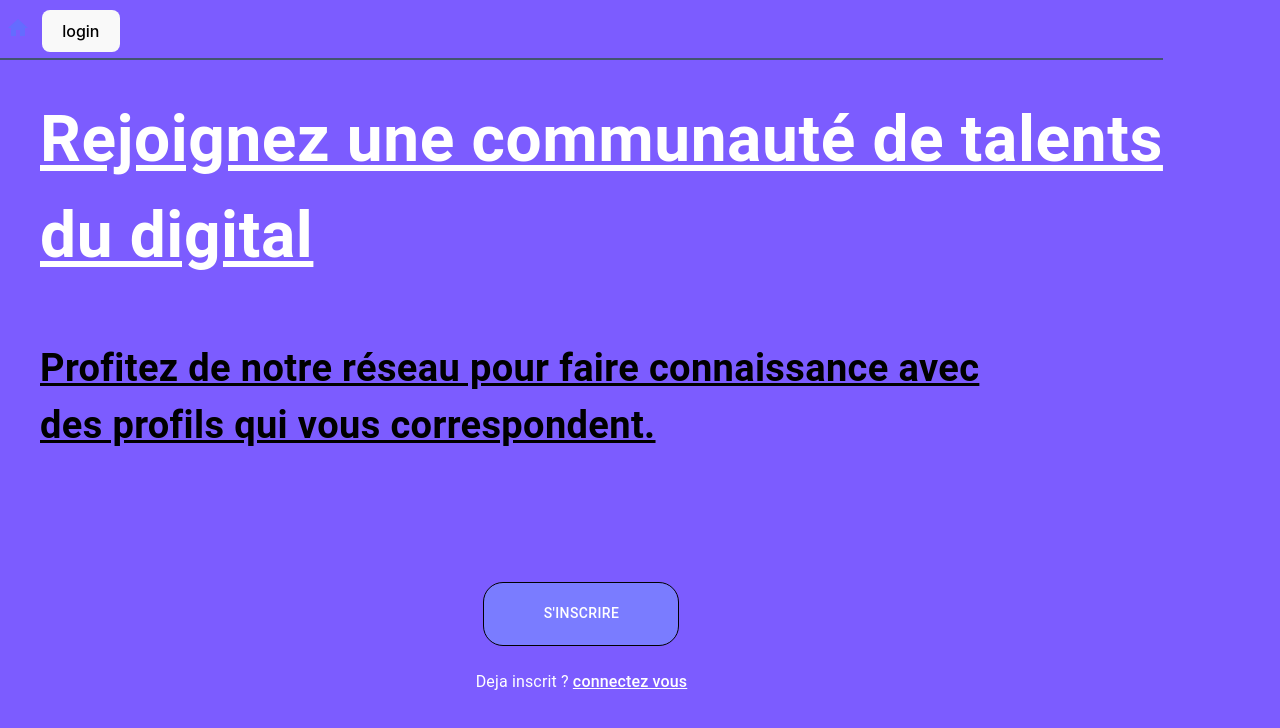
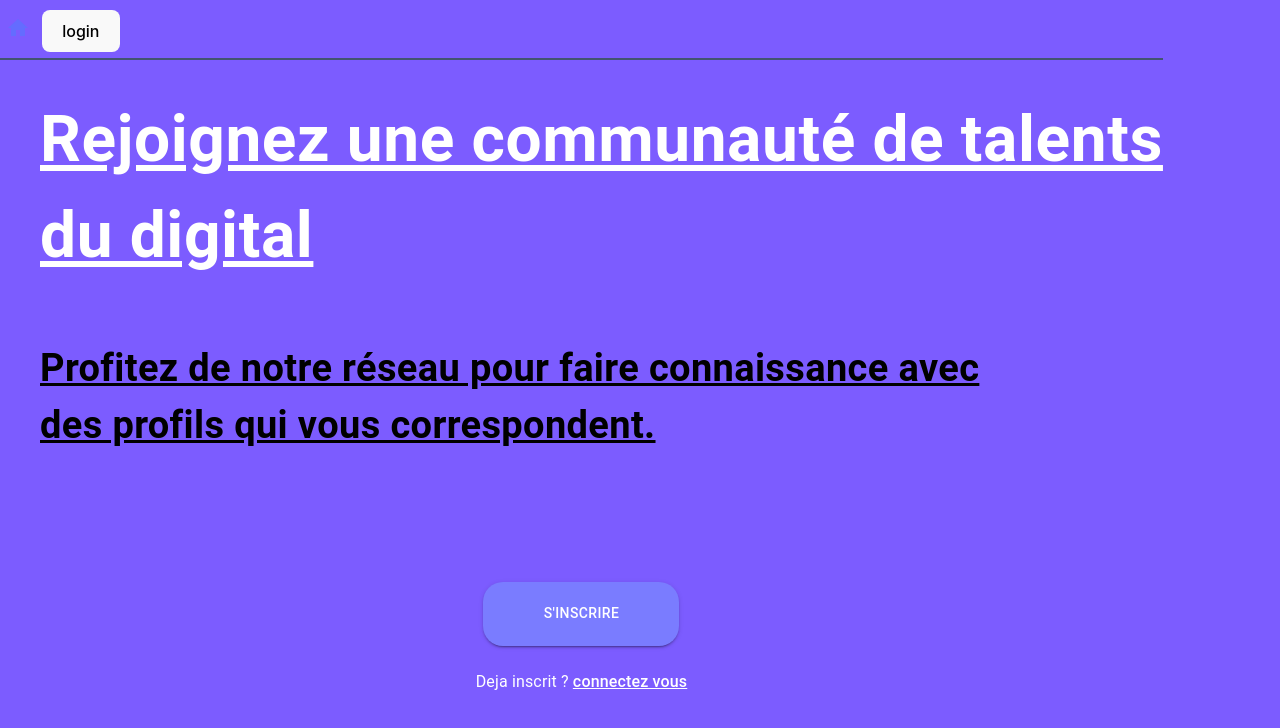
Before and after one commit to youssoufmiyad/Projet-Final-2023-2024, a React (Vite) app in the folder client/: page / in a window 1280 px wide. Shown: the top 728 px of the page. Built offline with nearby package versions, Linux system fonts and the light colour scheme.

Commit message:
bouton en raccord au theme des composent mui

```diff
--- a/client/src/pages/LandingPage.jsx
+++ b/client/src/pages/LandingPage.jsx
@@ -32,15 +32,13 @@ const LandingPage = () => {
 			</Typography>
 			<br />
 			<Button
-				variant="outlined"
+				variant="contained"
 				sx={{
-					margin: "72px 0px 0px 0px",
+					marginTop: "72px",
 					width: "196px",
 					height: "64px",
-					color: "#FFF",
 					backgroundColor: "#7A7CFF",
 					borderRadius: 5,
-					borderColor: "#000",
 					alignSelf: "center",
 				}}
 				onClick={() => {
```
